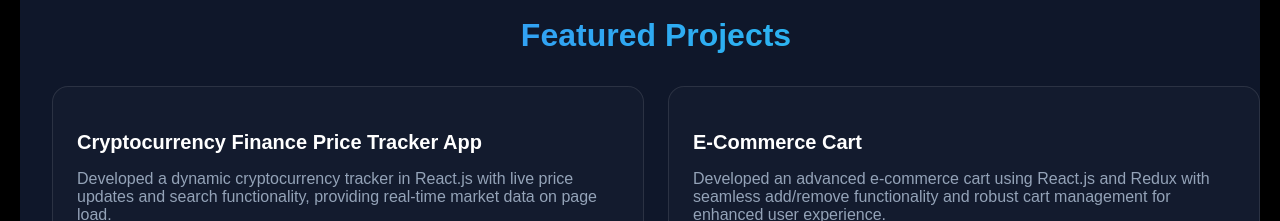
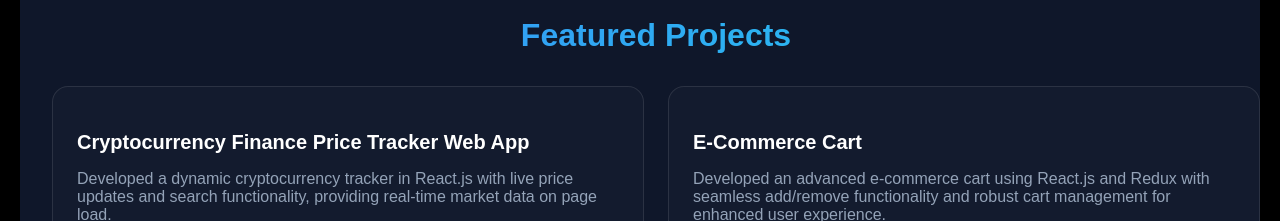
Before and after one commit to ani1999deep/Personal_Portfolio, a React (Create React App) app: page / in a window 1280 px wide. Shown: the part 2100-2321 px from the top of the page. Built offline with nearby package versions, Linux system fonts and the light colour scheme.

Commit message:
add project link.

```diff
--- a/src/components/sections/Projects.js
+++ b/src/components/sections/Projects.js
@@ -70,7 +70,7 @@ import { RevealOnScroll } from "../RevealOnScroll";
 export const Projects = () => {
   const projectData = [
     {
-      title: "Cryptocurrency Finance Price Tracker App",
+      title: "Cryptocurrency Finance Price Tracker Web App",
       description:
         "Developed a dynamic cryptocurrency tracker in React.js with live price updates and search functionality, providing real-time market data on page load.",
       tech: ["React.js", "JavaScript", "ECMAScript 6", "CSS"],
```
